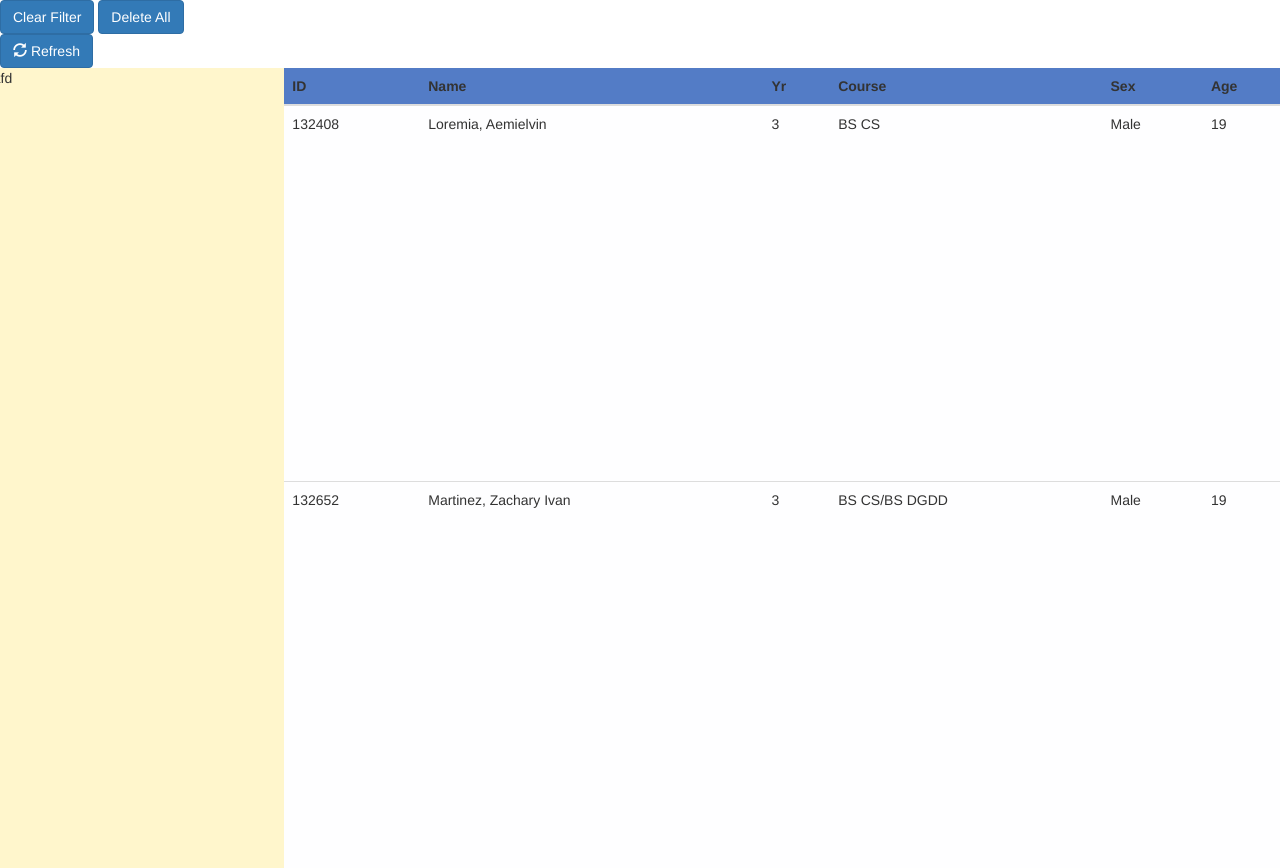
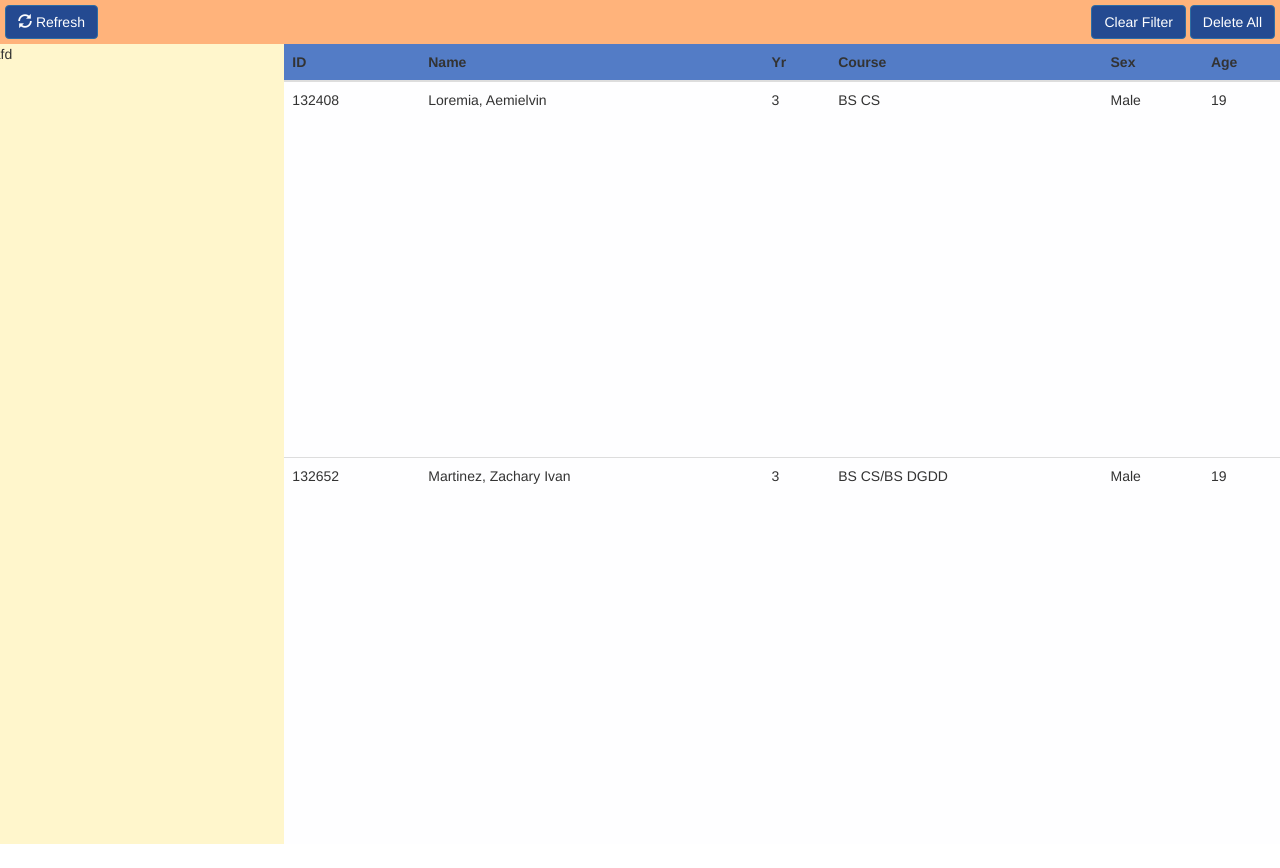
Before and after one commit to erocrizs/Student-Risk-Monitoring-System, a PHP site: page /search-profiles.html in a window 1280 px wide. After the commit the page ends 844 px from the top, so only its background shows below. Run offline with PHP 8.4, Linux system fonts and the light colour scheme.

Commit message:
Improve looks

```diff
--- a/res/css/content-styles.css
+++ b/res/css/content-styles.css
@@ -36,3 +36,20 @@ body {
 .table th {
 	background-color: #537CC6;
 }
+
+.control-bar {
+	background-color: #FFB37B;
+	padding: 5px;
+}
+
+.control-bar .btn-primary {
+	background-color: #244A91;
+}
+
+.control-bar .btn-primary:hover {
+	background-color: #3368cc;
+}
+
+.danger-buttons {
+	float: right;
+}
```
Also changed, not shown: res/css/styles.css (+8 -1 lines).
